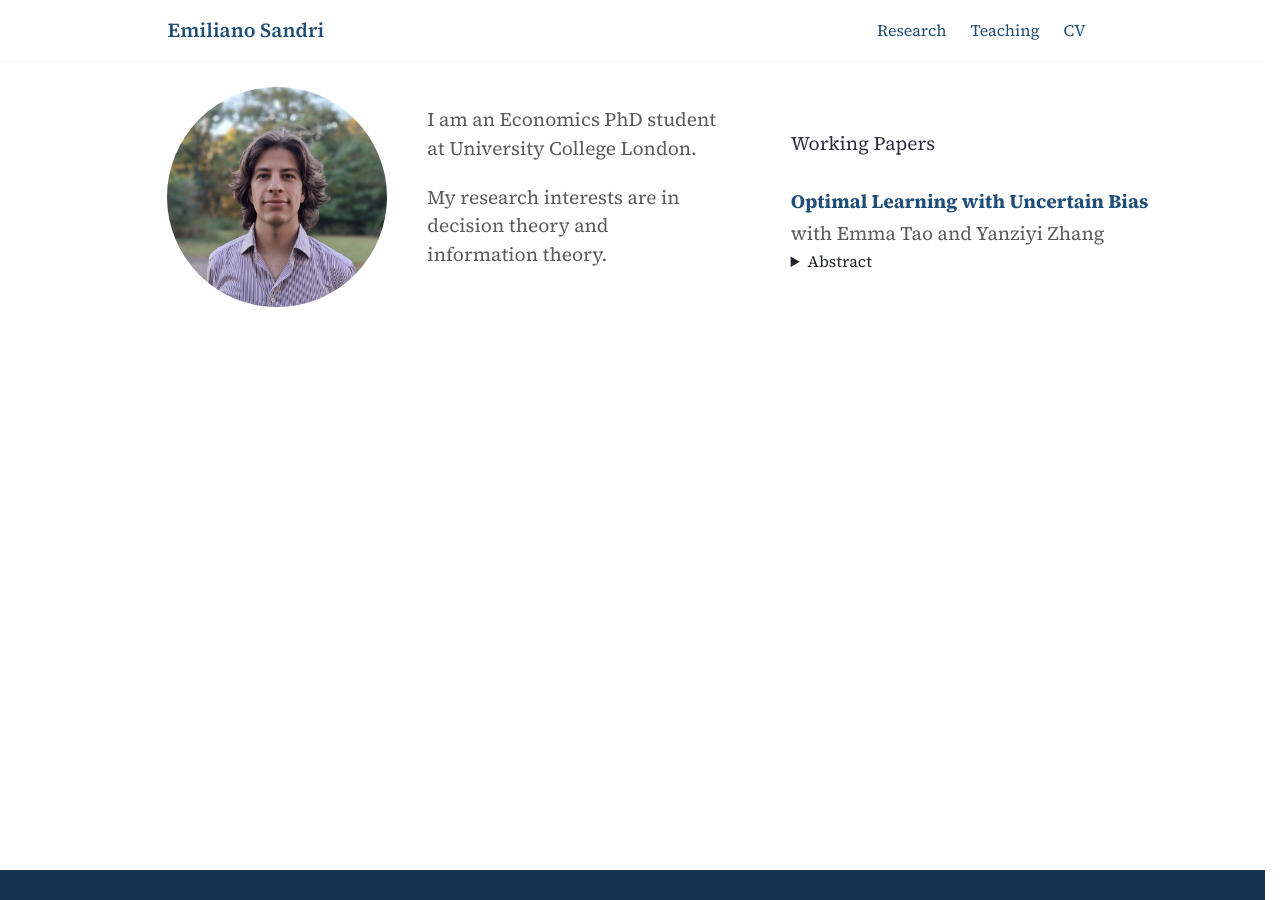
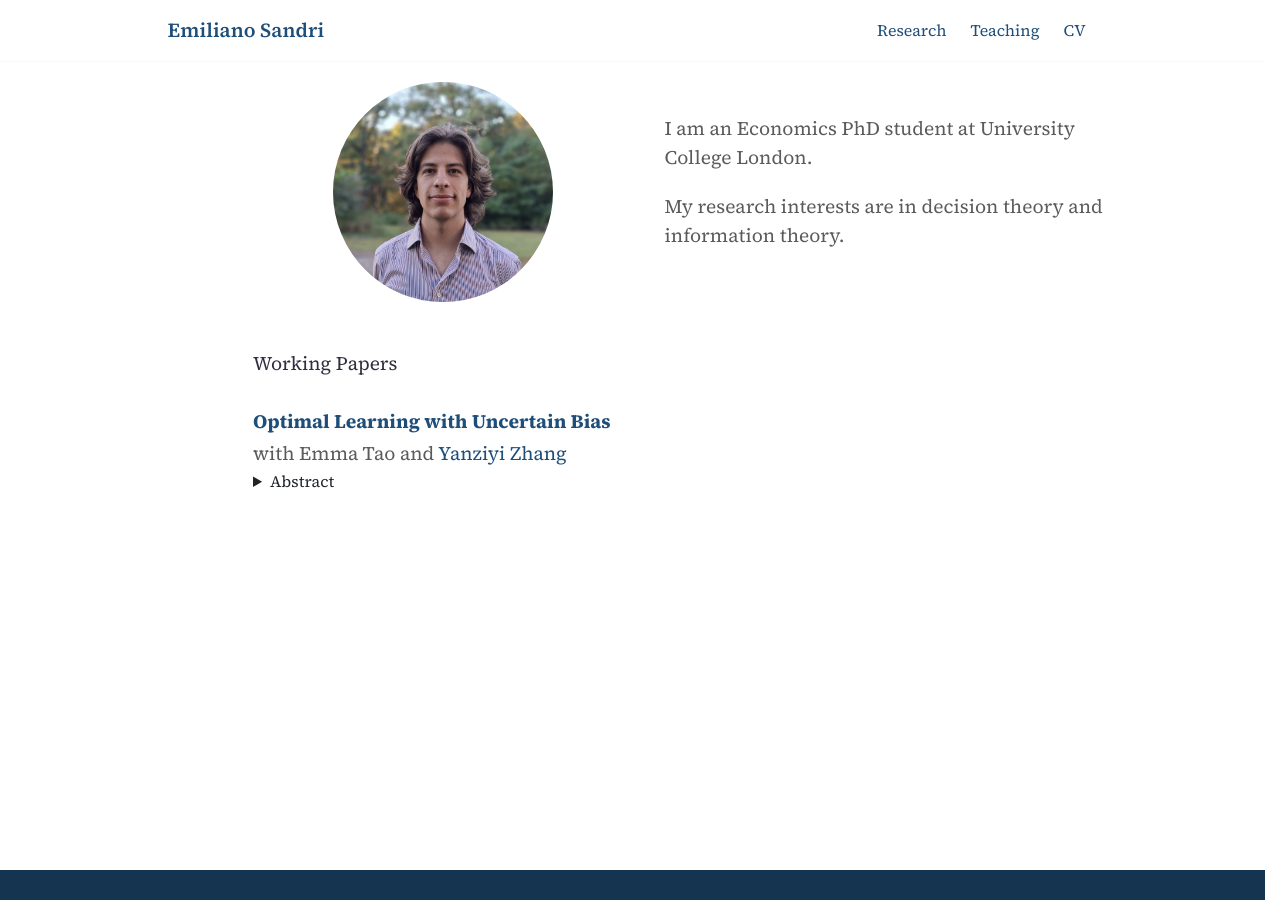
Before and after one commit to emiliano-sandri/emiliano-sandri.github.io, a Jekyll site: the page built from index.md, in a window 1280 px wide. Built offline with Jekyll 4.4.1, drawn with Linux system fonts in a browser that asks for light colours.

Commit message:
modified:   _sass/components/_page.scss 	modified:   index.md 	modified:   research.md

```diff
--- a/_sass/components/_page.scss
+++ b/_sass/components/_page.scss
@@ -115,3 +115,8 @@
   width: 60%;
   margin: 3rem auto 0 auto;
 }
+
+.page-home .intro {
+  display: block;
+  width: 100%;
+}
--- a/index.md
+++ b/index.md
@@ -37,7 +37,13 @@ show_call_box: false
     Optimal Learning with Uncertain Bias
   </a>
 </p>
-<p class="paper-coauthors">with Emma Tao and Yanziyi Zhang</p>
+<p class="paper-coauthors">with
+  Emma Tao
+  and
+  <a href="https://https://www.yanziyi-zhang.com/" target="_blank" rel="noopener noreferrer">
+    Yanziyi Zhang
+  </a>
+</p>
 <details class="paper-abstract">
 <summary>Abstract</summary>
 
```
Also changed, not shown: research.md (+7 -1 lines).
